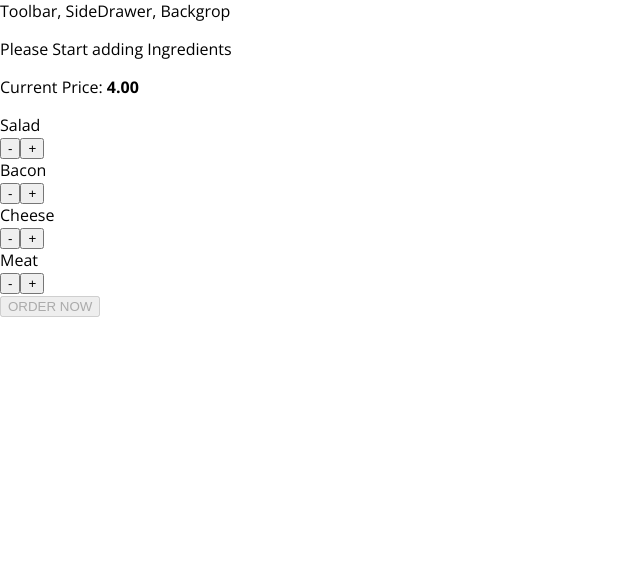
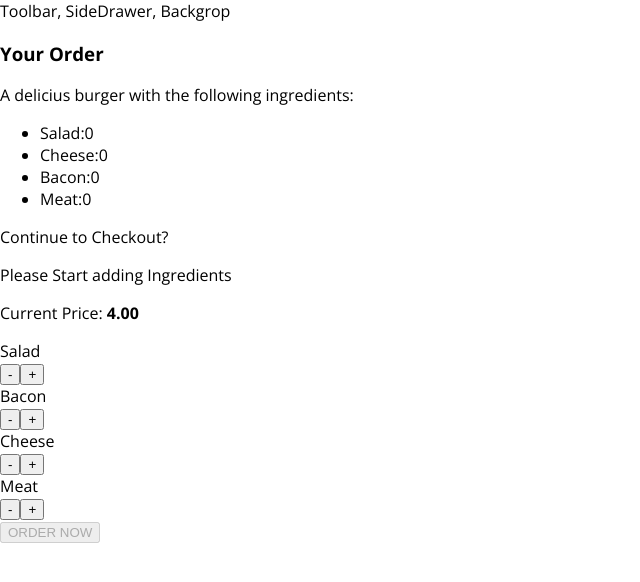
Before and after one commit to rahulpargi/Burger-Project, a React app: page / in a window 1280 px wide. Shown: the top 582 px of the page, without its empty margins (0-640 px from the left). Built offline with nearby package versions, Linux system fonts and the light colour scheme.

Commit message:
Working on modal and order summary

```diff
--- /dev/null
+++ b/src/components/Burger/OrderSummary/OrderSummary.js
@@ -0,0 +1,25 @@
+import React from 'react';
+
+import Auxx from '../../../hoc/auxx';
+
+const orderSummary = (props) =>{
+    const ingredientSummary = Object.keys(props.ingredients)
+        .map(igKey=>{
+            return <li key={igKey}>
+                        <span style={{textTransform:'capitalize'}}>{igKey}</span>:{props.ingredients[igKey]}
+                    </li>
+        })
+
+    return (
+        <Auxx>
+            <h3>Your Order</h3>
+            <p>A delicius burger with the following ingredients:</p>
+            <ul>
+                {ingredientSummary}
+            </ul>
+            <p>Continue to Checkout?</p>
+        </Auxx>
+    )
+}
+
+export default  orderSummary;
--- /dev/null
+++ b/src/components/UI/Modal/Modal.css
@@ -0,0 +1,20 @@
+.Modal {
+    position: fixed;
+    z-index: 500;
+    background-color: white;
+    width: 70%;
+    border: 1px solid #ccc;
+    box-shadow: 1px 1px 1px black;
+    padding: 16px;
+    left: 15%;
+    top: 30%;
+    box-sizing: border-box;
+    transition: all 0.3s ease-out;
+}
+
+@media (min-width: 600px) {
+    .Modal {
+        width: 500px;
+        left: calc(50% - 250px);
+    }
+}
--- a/src/components/UI/Modal/Modal.js
+++ b/src/components/UI/Modal/Modal.js
@@ -1,6 +1,11 @@
-import react from 'react';
+import React from 'react';
+import classes from './Modal.css'
 
-const modal = (props)=>();
+const modal = (props)=>(
+    <div className={classes.Modal}>
+        {props.children}
+    </div>
+);
 
 
 export default modal;
--- a/src/containers/BurgerBuilder/BurgerBuilder.js
+++ b/src/containers/BurgerBuilder/BurgerBuilder.js
@@ -2,7 +2,8 @@
 import Burger from '../../components/Burger/Burger'
 import Auxx from '../../hoc/auxx'
 import BuildControls from '../../components/Burger/BuildControls/BuildControls'
-
+import Modal from '../../components/UI/Modal/Modal'
+import OrderSummary  from '../../components/Burger/OrderSummary/OrderSummary'
 const INGREDIENTS_PRICES = {
     salad:0.5,
     cheese:0.4,
@@ -81,6 +82,7 @@
         }
         return(
            <Auxx>
+               <Modal><OrderSummary ingredients={this.state.ingredients}/></Modal>
                <Burger ingredients={this.state.ingredients}/>
                <BuildControls
                 ingredientAdded={this.addIngredientsHandler}
```
